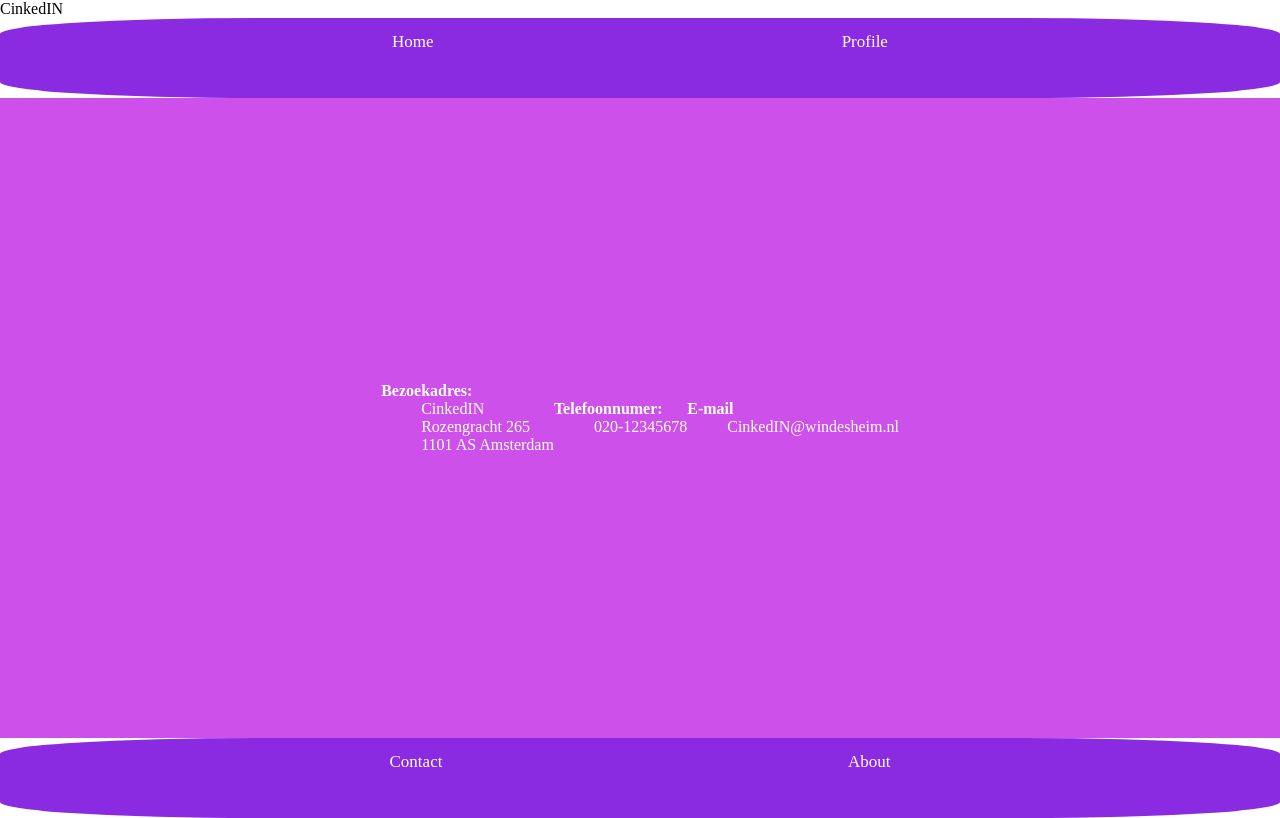
After one commit to Cmoonie/school2024-2025-2026, a PHP site: page /contact.php in a window 1280 px wide. The commit adds this page. Run offline with PHP 8.4, Linux system fonts and the light colour scheme.

Commit message:
added about en contact page

```diff
--- /dev/null
+++ b/contact.php
@@ -0,0 +1,35 @@
+
+<?php
+include 'view/header.php';
+?>
+
+<main class="CONTACT">
+
+    <div class="CONTACT1">
+        <p>
+            <strong>Bezoekadres:</strong>
+        <ul style="list-style-type:none;">
+            <li>CinkedIN</li>
+            <li>Rozengracht 265</li>
+            <li>1101 AS Amsterdam</li>
+        </ul>
+    </div>
+
+    <div class="CONTACT2">
+        <strong>Telefoonnumer:</strong>
+        <ul style="list-style-type:none;">
+            <li>020-12345678</li>
+        </ul>
+    </div>
+
+    <div class+="CONTACT3">
+        <strong>E-mail</strong>
+        <ul style="list-style-type:none;">
+            <li>CinkedIN@windesheim.nl</li>
+        </ul>
+    </div>
+
+</main>
+<?php
+include 'view/footer.php';
+?>
--- a/home.views.php
+++ b/home.views.php
@@ -1,6 +1,6 @@
 <?php
 
-require 'view/header.php';
+include 'view/header.php';
 
 ?>
 <!---Start Main-->
@@ -19,5 +19,5 @@ Welkom op CinkedIN&#128171
 
     <!----Start End Main--->
 <?php
-require 'view/footer.php';
+include 'view/footer.php';
 ?>
```
Also changed, not shown: about.php (added, +40 -0 lines), index.php (+8 -0 lines).
